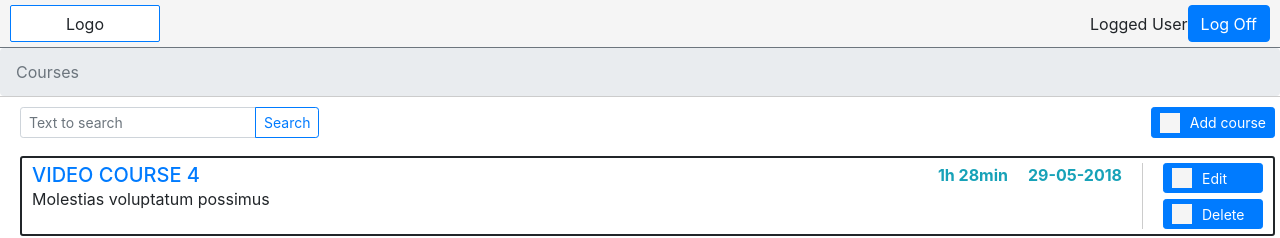
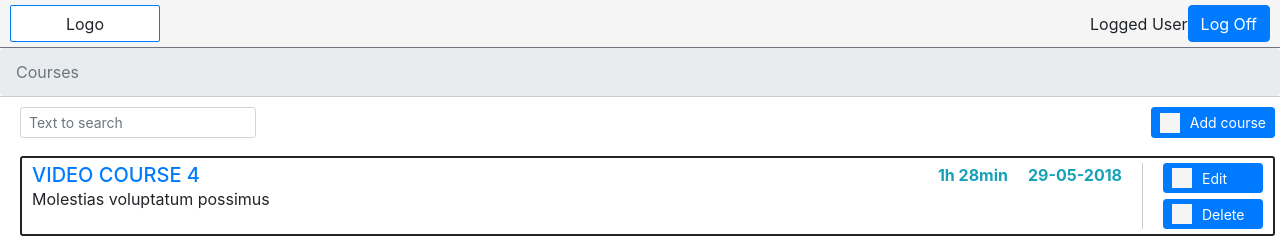
Before and after one commit to AlexanderGolub/Angular-Training, an Angular app: page /login in a window 1280 px wide. Both pictures are taken after a click on the button "Log In". Shown: the top 238 px of the page. Built offline with nearby package versions, Linux system fonts and the light colour scheme; data requests are answered from the project's data file.

Commit message:
update search component

```diff
--- a/src/app/courses-page/courses-page/search/search.component.html
+++ b/src/app/courses-page/courses-page/search/search.component.html
@@ -5,8 +5,6 @@
     placeholder="Text to search"
     aria-label="Text to search"
     aria-describedby="button-addon2"
-    [(ngModel)]="searchQuery" >
-  <div class="input-group-append">
-    <button class="btn btn-outline-primary" type="button" id="button-addon2" (click)="onSearch()">Search</button>
-  </div>
+    [ngModel]="searchQuery"
+    (keyup)="onSearch($event)" />
 </div>
--- a/src/app/courses-page/courses-page/search/search.component.ts
+++ b/src/app/courses-page/courses-page/search/search.component.ts
@@ -8,9 +8,18 @@ import { Component, Output, EventEmitter } from '@angular/core';
 export class SearchComponent {
   @Output() search = new EventEmitter<string>();
 
-  searchQuery : string = '';
+  public searchQuery : string = '';
+  private timeoutId : any;
 
-  onSearch() {
-    this.search.emit(this.searchQuery);
+  onSearch(event) {
+    const searchQuery = event.target.value;
+    this.searchQuery = searchQuery;
+    clearTimeout(this.timeoutId);
+
+    if (searchQuery.length > 3) {
+      this.timeoutId = setTimeout(() => {
+        this.search.emit(this.searchQuery);
+      }, 500);
+    }
   }
 }
```
